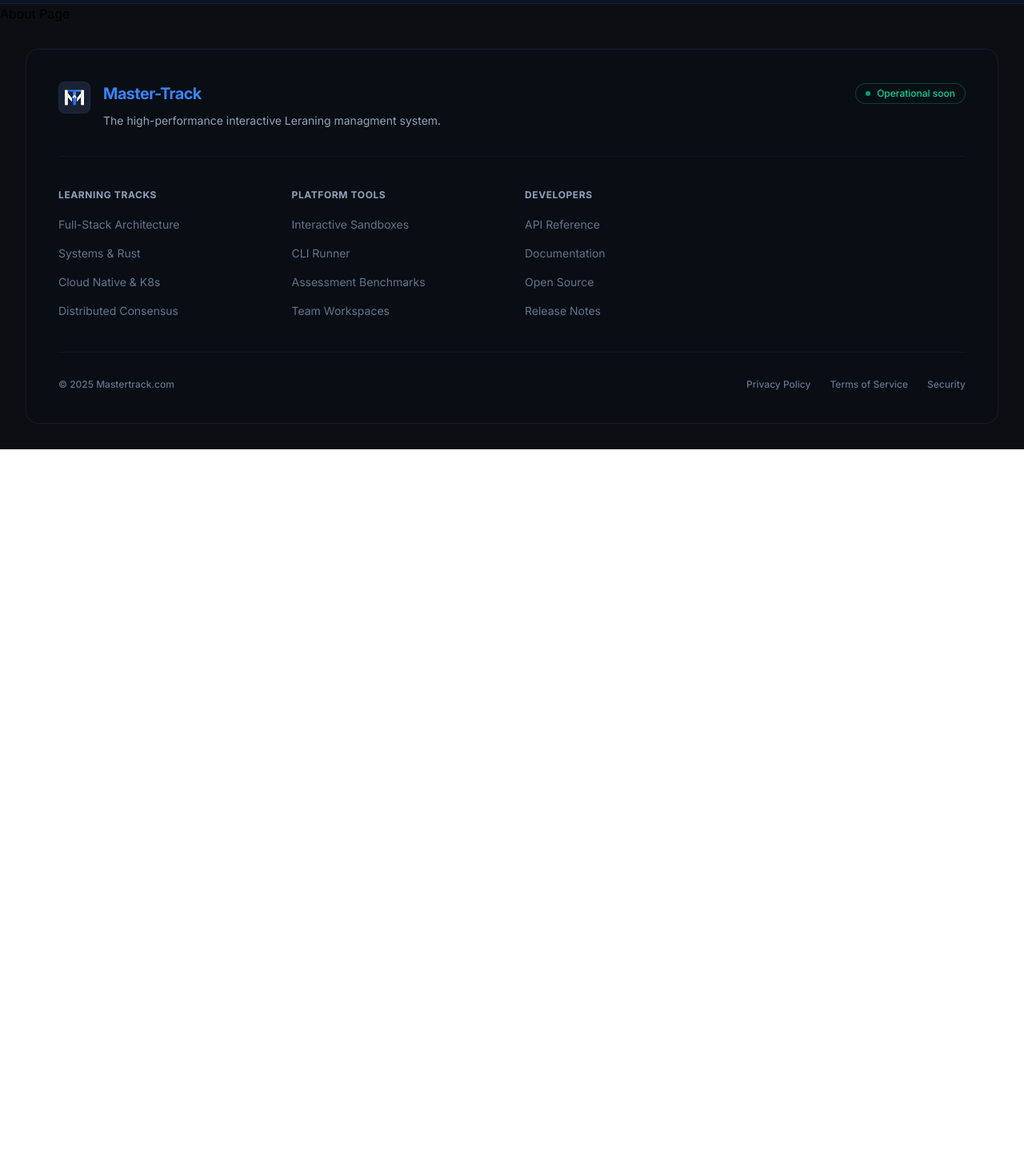
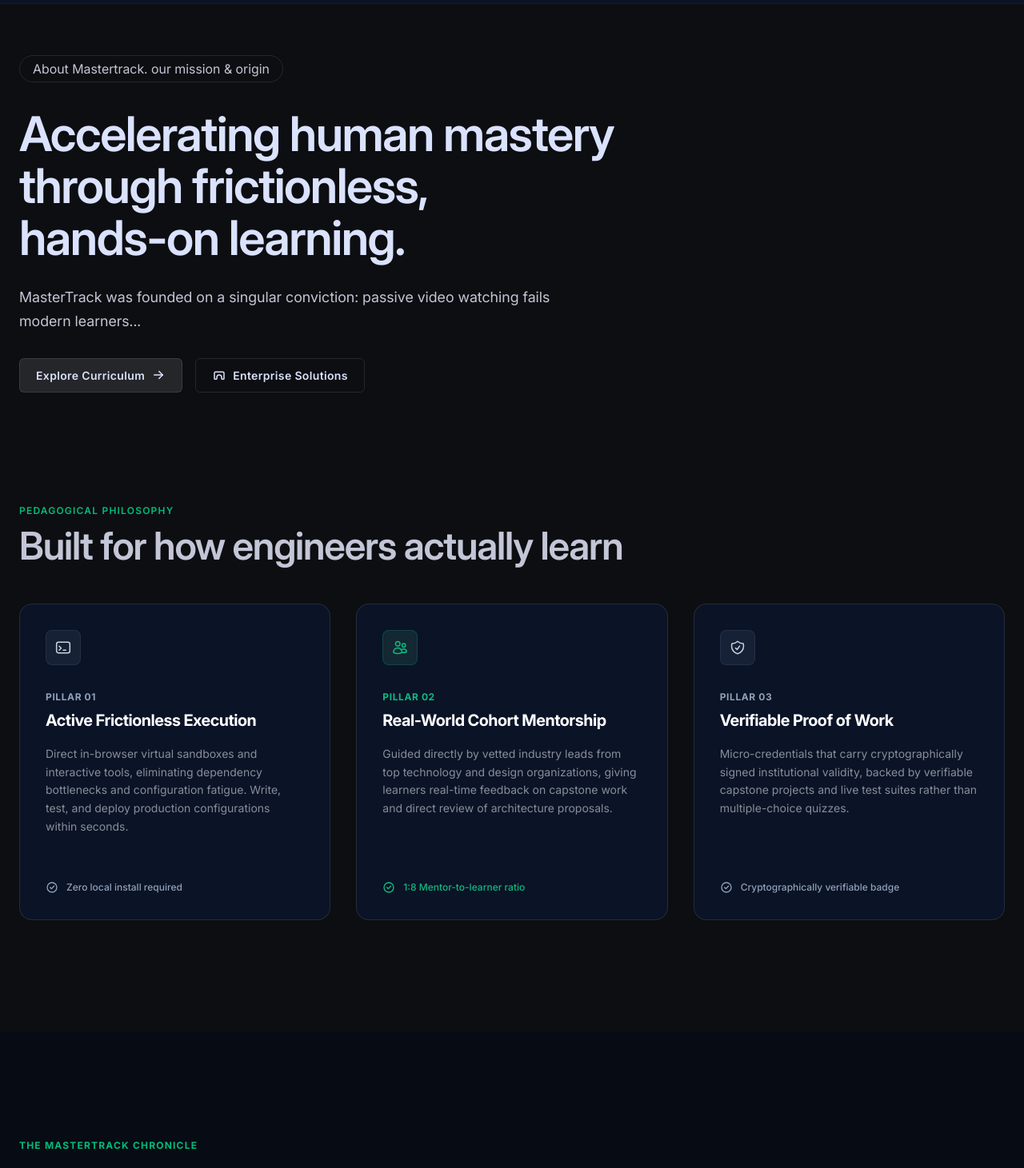
Before and after one commit to RaviGahire/lms-app, a React (Vite) app in the folder front-end/: page /about in a window 1280 px wide. Shown: the part 60-1521 px from the top of the page at 80% size. Before the commit the page ends 800 px from the top, so only its background shows below. Built offline with nearby package versions, Linux system fonts and the light colour scheme.

Commit message:
feat: update AboutPage and index to include all components for the About section

```diff
--- a/front-end/src/pages/about/AboutPage.tsx
+++ b/front-end/src/pages/about/AboutPage.tsx
@@ -1,9 +1,25 @@
-import React from 'react'
+import { AboutHero } from './components/AboutHero';
+import { CTASection } from './components/CTASection';
+import { InstitutionalTrust } from './components/InstitutionalTrust';
+import { LeadershipTeam } from './components/LeadershipTeam';
+import { LearningPhilosophy } from './components/LearningPhilosophy';
+import { MastertrackChronicle } from './components/MastertrackChronicle';
 
 export const AboutPage = () => {
   return (
-    <div>
-      About Page
+    <div aria-label="about-page">
+      {/* about hero */}
+      <AboutHero />
+      {/*Learning Philosophy  */}
+      <LearningPhilosophy />
+      {/* Mastertrack Chronicle */}
+      <MastertrackChronicle />
+      {/* Leadership Team */}
+      <LeadershipTeam />
+      {/*Institutional Trust  */}
+      <InstitutionalTrust />
+      {/* CTA Section */}
+      <CTASection />
     </div>
-  )
-}
+  );
+};
--- a/front-end/src/pages/about/index.ts
+++ b/front-end/src/pages/about/index.ts
@@ -1,2 +1,17 @@
 import { AboutPage } from './AboutPage';
-export { AboutPage };
+import { AboutHero } from './components/AboutHero';
+import { LearningPhilosophy } from './components/LearningPhilosophy';
+import { MastertrackChronicle } from './components/MastertrackChronicle';
+import { LeadershipTeam } from './components/LeadershipTeam';
+import { InstitutionalTrust } from './components/InstitutionalTrust';
+import { CTASection } from './components/CTASection';
+
+export {
+  AboutPage,
+  AboutHero,
+  LearningPhilosophy,
+  MastertrackChronicle,
+  LeadershipTeam,
+  InstitutionalTrust,
+  CTASection,
+};
```
